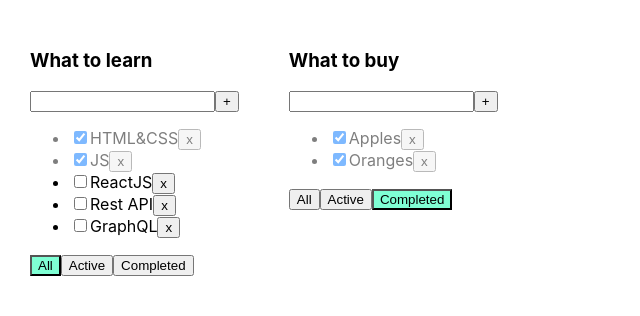
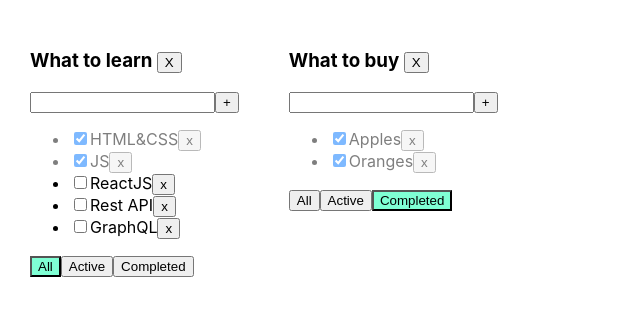
Before and after one commit to GvinP/todolist, a React (Create React App) app: page / in a window 1280 px wide. Shown: the top 316 px of the page, without its empty margins (0-640 px from the left). Built offline with nearby package versions, Linux system fonts and the light colour scheme.

Commit message:
tuesday first week addition

```diff
--- a/src/App.tsx
+++ b/src/App.tsx
@@ -28,8 +28,8 @@ function App() {
             ]
     });
     let [todolists, setTodolists] = useState<TodolistType>([
-        {id: todolistId1, title: "What to learn", filter: "all"},
-        {id: todolistId2, title: "What to buy", filter: "completed"}
+        {id: todolistId1, title: "What to learn ", filter: "all"},
+        {id: todolistId2, title: "What to buy ", filter: "completed"}
     ])
 
     function removeTask(id: string, todolistId: string) {
@@ -57,7 +57,12 @@ function App() {
             todolist.filter = value
             setTodolists([...todolists])
         }
+    }
 
+    function removeTodolist(id: string) {
+        setTodolists(todolists.filter(tl => tl.id !== id))
+        delete tasks[id]
+        setTasks({...tasks})
     }
 
 
@@ -81,6 +86,7 @@ function App() {
                                  addTask={addTask}
                                  changeTaskStatus={changeStatus}
                                  filter={tl.filter}
+                                 removeTodolist={removeTodolist}
                 />
             })}
 
--- a/src/Todolist.tsx
+++ b/src/Todolist.tsx
@@ -16,6 +16,7 @@ type PropsType = {
     addTask: (title: string, todolistId: string) => void
     changeTaskStatus: (taskId: string, isDone: boolean, todolistId: string) => void
     filter: FilterValuesType
+    removeTodolist: (id: string) => void
 }
 
 export function Todolist(props: PropsType) {
@@ -49,7 +50,9 @@ export function Todolist(props: PropsType) {
 
 
     return <div>
-        <h3>{props.title}</h3>
+        <h3>{props.title}
+            <button onClick={() => props.removeTodolist(props.id)}>X</button>
+        </h3>
         <div>
             <input value={title}
                    onChange={onChangeHandler}
@@ -79,11 +82,14 @@ export function Todolist(props: PropsType) {
         </ul>
         <div>
             <button className={props.filter === 'all' ? "active-filter" : ""}
-                    onClick={onAllClickHandler}>All</button>
+                    onClick={onAllClickHandler}>All
+            </button>
             <button className={props.filter === 'active' ? "active-filter" : ""}
-                onClick={onActiveClickHandler}>Active</button>
+                    onClick={onActiveClickHandler}>Active
+            </button>
             <button className={props.filter === 'completed' ? "active-filter" : ""}
-                onClick={onCompletedClickHandler}>Completed</button>
+                    onClick={onCompletedClickHandler}>Completed
+            </button>
         </div>
     </div>
 }
```
